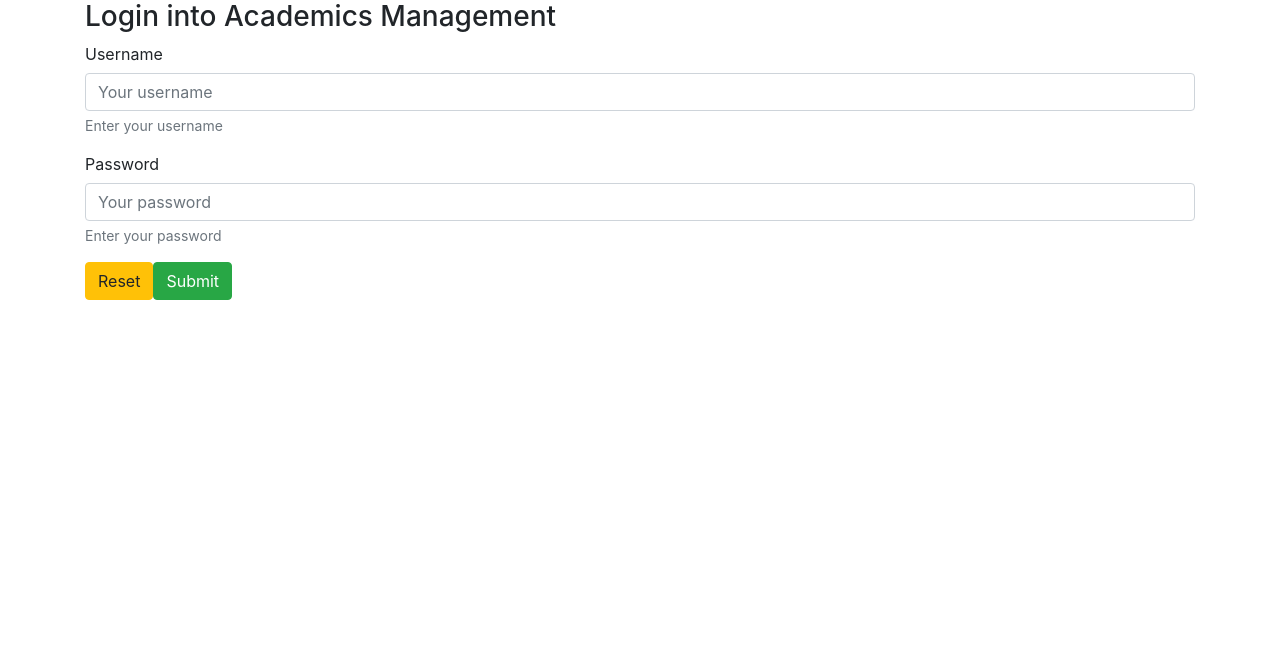
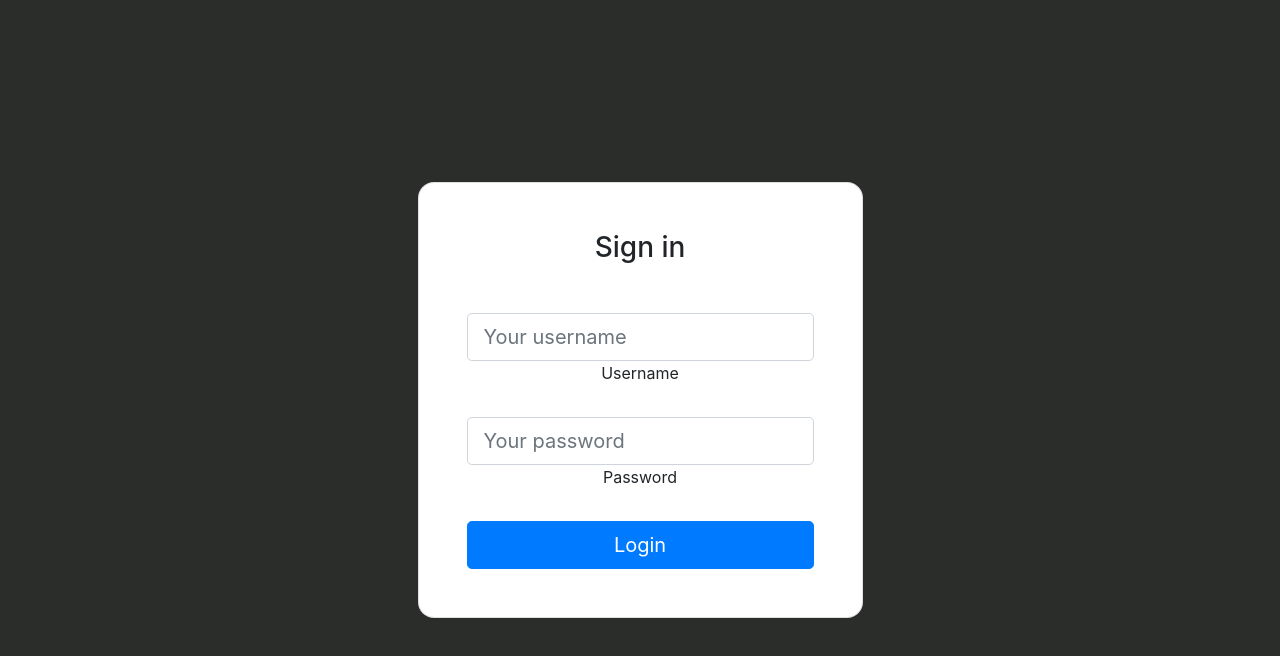
Before and after one commit to JoaoSaIvador/CardiacRC, a Nuxt app in the folder CardiacRC-Client/: page /auth/login in a window 1280 px wide. Shown: the top 656 px of the page. Built offline with nearby package versions, Linux system fonts and the light colour scheme.

Commit message:
Login Design

```diff
--- a/CardiacRC-Client/pages/auth/login.vue
+++ b/CardiacRC-Client/pages/auth/login.vue
@@ -1,28 +1,33 @@
 <template>
-  <b-container>
-    <h3>Login into Academics Management</h3>
+  <section class="vh-100" style="background-color: #2b2d2b;">
+  <div class="container py-5 h-100">
+    <div class="row d-flex justify-content-center align-items-center h-100">
+      <div class="col-12 col-md-8 col-lg-6 col-xl-5">
+        <div class="card shadow-2-strong" style="border-radius: 1rem;">
+          <div class="card-body p-5 text-center">
+
+            <h3 class="mb-5">Sign in</h3>
+
             <b-form @submit.prevent="onSubmit" @reset="onReset">
-      <b-form-group label="Username" description="Enter your username">
-        <b-input
-          name="username"
-          placeholder="Your username"
-          v-model.trim="username"
-          required
-        />
+              <b-form-group class="form-outline mb-4">
+                <b-input name="username" id="typeUsernameX-2" class="form-control form-control-lg" placeholder="Your username" v-model.trim="username" required/>
+                <label class="form-label" for="typeUsernameX-2">Username</label>
               </b-form-group>
-      <b-form-group label="Password" description="Enter your password">
-        <b-input
-          name="password"
-          type="password"
-          placeholder="Your password"
-          v-model="password"
-          required
-        />
+
+
+              <b-form-group class="form-outline mb-4">
+                <b-input name="password" type="password" id="typePasswordX-2" class="form-control form-control-lg"  placeholder="Your password" v-model="password" required/>
+                <label class="form-label" for="typePasswordX-2">Password</label>
               </b-form-group>
-      <b-button type="reset" class="btn-warning">Reset</b-button>
-      <b-button type="submit" class="btn-success">Submit</b-button>
+
+              <button class="btn btn-primary btn-lg btn-block" type="submit">Login</button>
             </b-form>
-  </b-container>
+          </div>
+        </div>
+      </div>
+    </div>
+  </div>
+</section>
 </template>
 <script>
 export default {
@@ -38,7 +43,6 @@ export default {
     let promise = this.$auth.loginWith('local', {
     data: {
       username: this.username,
-
       password: this.password
     }
     })
@@ -47,12 +51,11 @@ export default {
       // check if the user $auth.user object is set
       console.log(this.$auth.person)
       // TODO redirect based on the user role
- // eg:
-//  if (this.$auth.user.groups.includes('Teacher')) {
-//  this.$router.push('/students')
-//  } else if (this.$auth.user.groups.includes('Student')) {
-//  this.$router.push('/students/' + this.username)
-//  }
+      if (this.$auth.user.groups.includes('Patient')) {
+        this.$router.push('/patients/' + this.username + '/details')
+      } else if (this.$auth.user.groups.includes('Professional')) {
+        this.$router.push('/professionals/' + this.username + '/details')
+      }
     })
     promise.catch(() => {
       this.$toast.error('Sorry, you cant login. Ensure your credentials are correct').goAway(3000)
```
Lines whose indentation alone changed are shown as unchanged.
